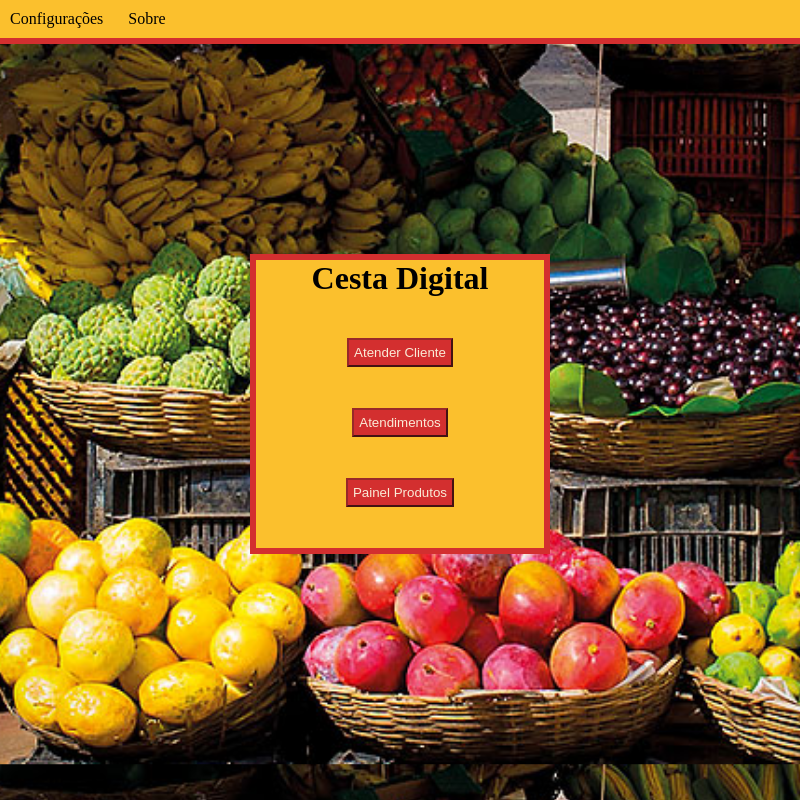
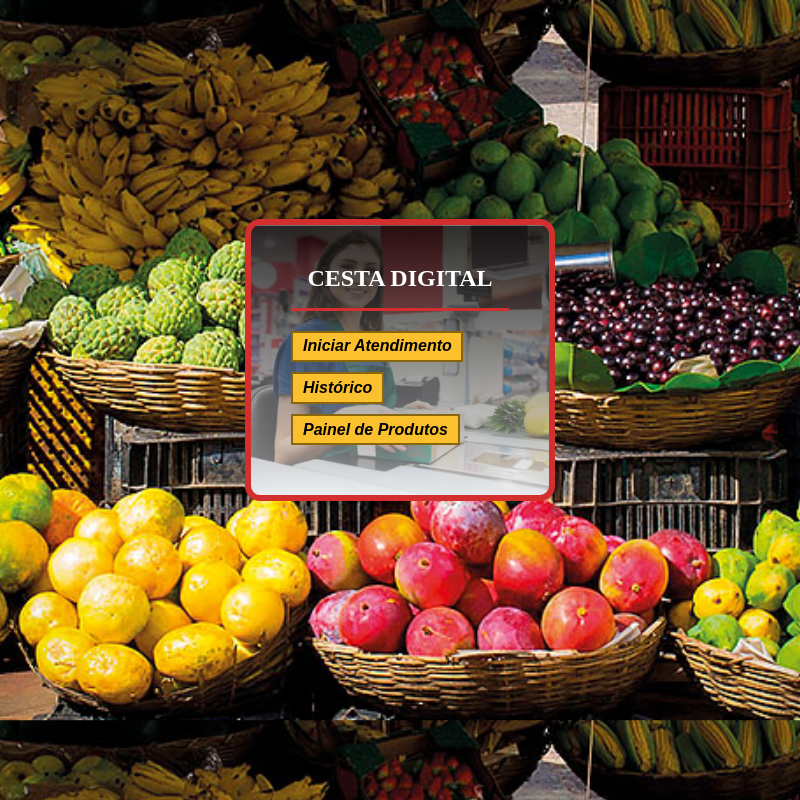
Before and after one commit to Wallac3R1be1ro/Software-CestaDigital, an Electron app: page src/views/index.html in a window 800 px wide. Drawn offline with Linux system fonts and the light colour scheme.

Commit message:
Finalização de Layout para a Tela Inicial
- Mudanças no HTML e CSS do index.html.
- Adicionada a tag nativeTheme no main.js.

```diff
--- a/src/public/css/style.css
+++ b/src/public/css/style.css
@@ -11,46 +11,57 @@ body , html {
     background-image: url('../img/fundo.jpg');
     background-size: cover; /* Ajusta a imagem para cobrir a área */
     background-position: center; /* Centraliza a imagem */
-}
-button{
-    padding: 5px 5px 5px 5px;
-    background-color: #D32F2F;
-    color: antiquewhite;
-    border-color: #982929;
-}
-header{
-    background-color: #FBC02D;
-    border-style: solid;
-    border-width: 0px 0px 6px 0px;
-    border-color: #D32F2F;
-    display: flex;
-	justify-content: space-between;
-}
-header, #topics{
-    display: flex;
-    text-align: left;
-    list-style-type: none;
-}
-#topics, li {
-	margin: 5px 20px 5px 5px;
+    /*background-repeat: no-repeat;*/
 }
 
-#container{
+button{
+    background-color: #FBC02D;
+    /*color: #102f5e;*/
+    border: 2px solid #89650b;
+    padding: .3rem .6rem;
+    font-size: 1rem;
+    cursor: pointer;
+    display: flex;
+    justify-content: center;
+    align-items: center;
+    transition: 0.4s;
+    margin-bottom: 10px;
+}
+button:hover{
+    background-color: #89650b;
+    color: #fff;
+}
+button:hover > i{
+    color: #fff;
+}
+button i{
+    color: #000000;
+    font-weight: bold;
+    pointer-events: none;
+}
+section{
     display: flex;
     justify-content: center; /* Centraliza horizontalmente */
     align-items: center;     /* Centraliza verticalmente */
-    height: 90vh;
+    height: 90vh;           /*Altura opcional para alinhar na tela toda */
+}
+
+.container{
+    background-image: linear-gradient(rgba(0,0,0,0.8), rgba(255, 255, 255, 0.5)), url("../img/operador-caixa.jpg");
+    background-size: cover;
+    background-position: center;
+    border: solid 6px #D32F2F;
+    padding: 2.5rem; /*Permite um espaçamento melhor sobre os itens*/
+    border-radius: 15px;
+}
+
+.container header{
+    padding: 0 1rem 1rem;
+    margin-bottom: 20px;
+    border-bottom: 3px solid #D32F2F;
+}
+.container, header, h1{
+    font-weight: bold;
+    color: #fff;
     text-align: center;
-
 }
-#box{
-    width: 300px;
-    height: 300px;
-    background-color: #FBC02D;
-    border-style: solid;
-    border-width: 6px;
-    border-color: #D32F2F;
-}
-#box{
-    display: grid;
-}
--- a/src/views/index.html
+++ b/src/views/index.html
@@ -15,19 +15,17 @@
     <link rel="stylesheet" href="../public/css/style.css">
 </head>
 <body>
-    <header>
-        <ul id="topics">
-            <li>Configurações</li>
-            <li>Sobre</li>
-        </ul>
-    </header>
-    <div id="container">
-        <div id="box">
-            <h1>Cesta Digital</h1>
-            <a href="../views/atender-cliente.html"><button>Atender Cliente</button></a>
-            <a href="#"><button>Atendimentos</button></a>
-            <a href="#"><button>Painel Produtos</button></a>
+    <section>
+        <div class="container">
+            <header>
+                <h1>CESTA DIGITAL</h1>
+            </header>
+            <form action="#" id="menu">
+                <button type="submit"><i class="fa-solid fa-plus">Iniciar Atendimento</i></button>
+                <button type="submit"><i class="fa-solid fa-plus">Histórico</i></button>
+                <button type="submit"><i class="fa-solid fa-plus">Painel de Produtos</i></button>
+            </form>
         </div>
-    </div>
+    </section>
 </body>
 </html>
```
Also changed, not shown: main.js (+18 -1 lines), src/public/img/operador-caixa.jpg (added).
